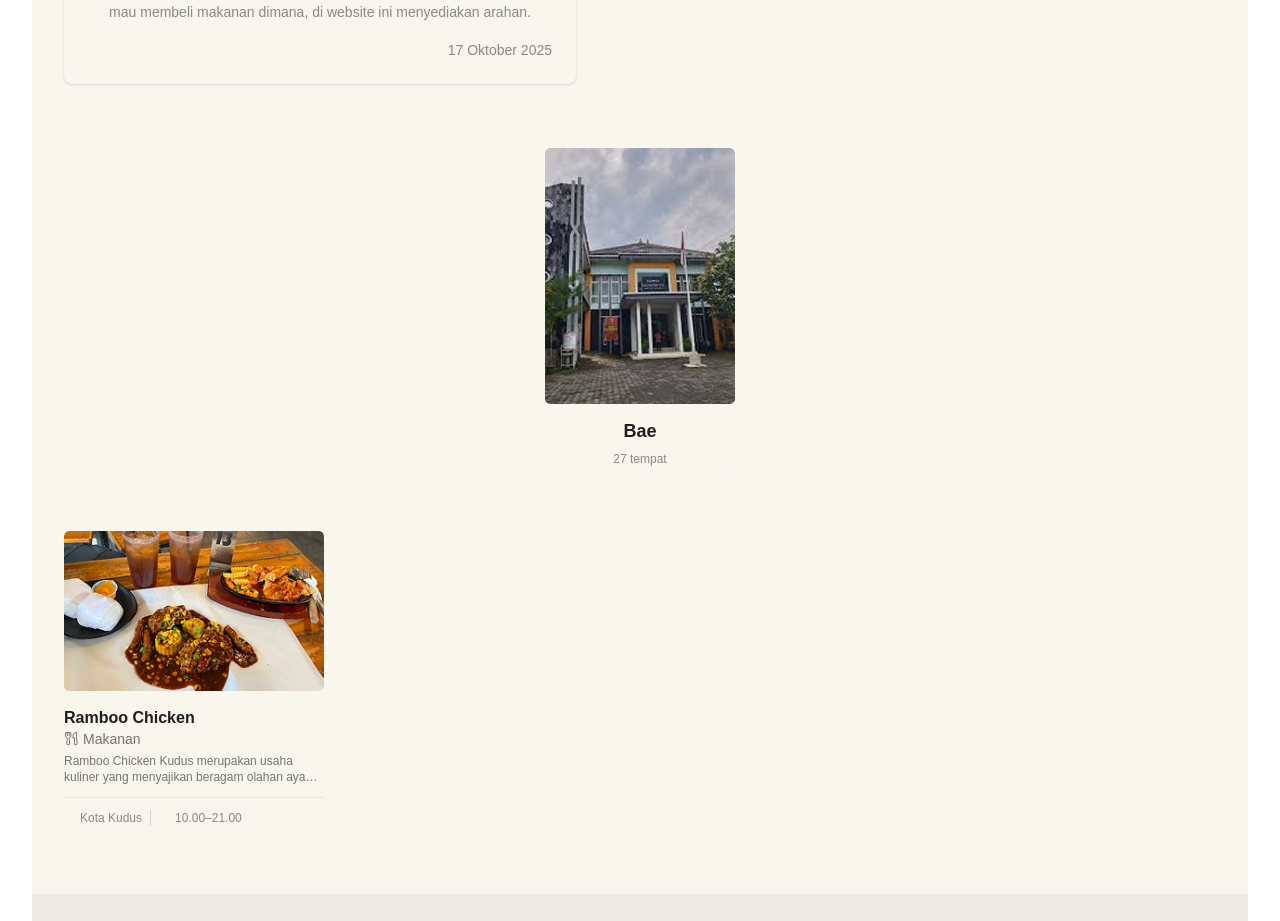
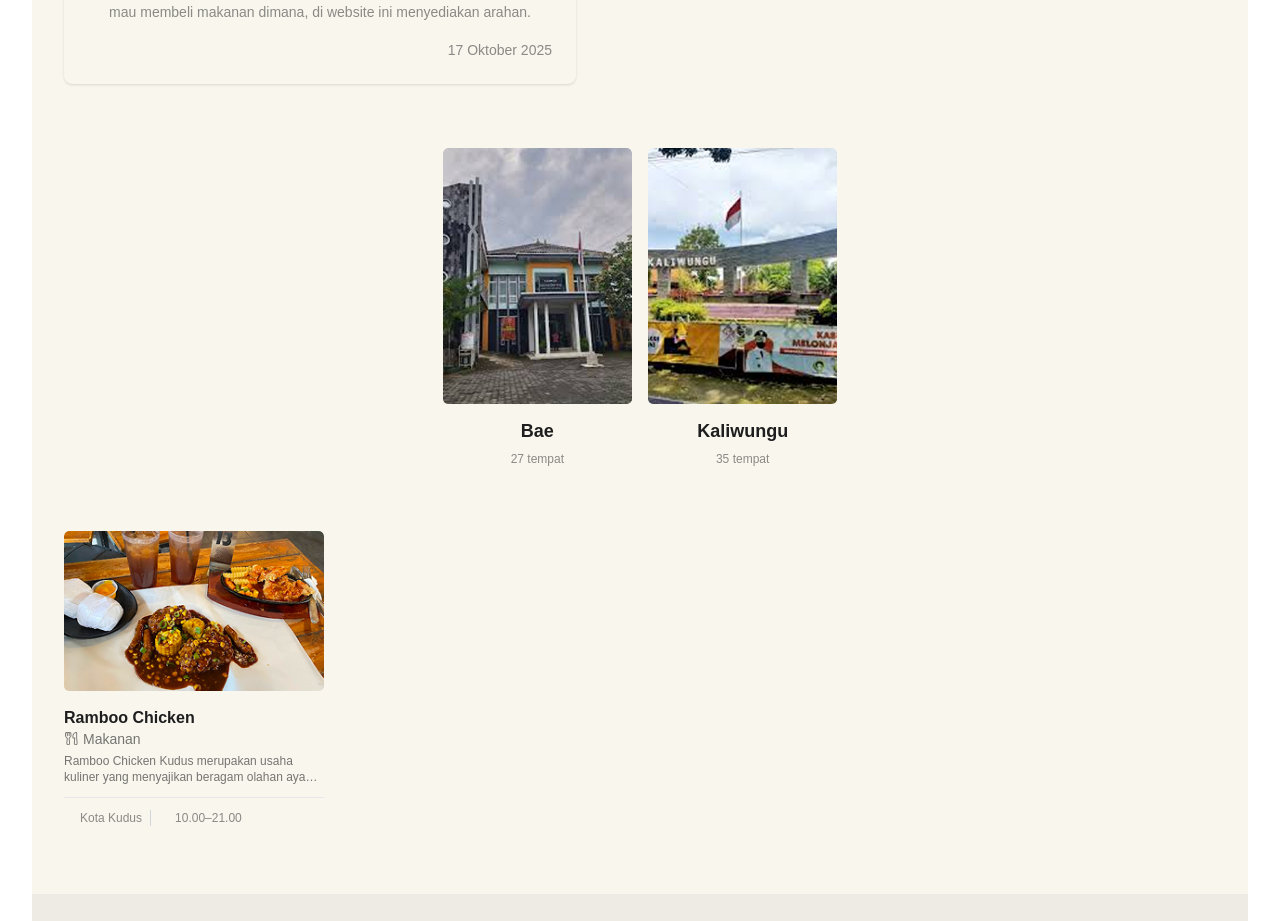
Before and after one commit to Choiranam/umkm-wong-kudus, a React (Vite) app: page / in a window 1280 px wide. Shown: the part 1363-2284 px from the top of the page. Built offline with nearby package versions, Linux system fonts and the light colour scheme; some icons are missing; the HTML template or start-up script is replaced by a standard one.

Commit message:
Feat:[AI] Create Dynamic KecamatanPage

```diff
--- a/src/components/KecamatanCard.jsx
+++ b/src/components/KecamatanCard.jsx
@@ -1,44 +1,39 @@
 import React from "react";
 import { motion } from "framer-motion";
+import { Link } from "react-router-dom"; // Import Link
 
-const KecamatanCard = () => {
-  const kecamatanData = [
-    { name: "Bae", placeCount: 27 },
-  ];
-
+// Terima { data } sebagai props
+const KecamatanCard = ({ data }) => {
   return (
-    <div className="p-6 flex justify-center items-center">
-      <div className="flex gap-4 flex-wrap justify-center">
-        {kecamatanData.map((kecamatan) => (
+    // Bungkus dengan Link, arahkan ke rute dinamis
+    <Link to={`/kecamatan/${data.slug}`}>
       <motion.div
-            key={kecamatan.name}
+        key={data.name}
         className="min-w-[180px] bg-light rounded-[5px] overflow-hidden cursor-pointer group"
         whileHover={{ y: -4 }}
         transition={{ duration: 0.2 }}
       >
-            {/* Gambar - Persegi Panjang VERTIKAL */}
+        {/* Gambar - Gunakan data.image */}
         <div className="relative rounded-[5px] overflow-hidden">
           <img
-                src="/images/sampel_kecamatan.png"
-                alt={kecamatan.name}
+            src={data.image} // Gunakan image dari props
+            alt={data.name}
             className="w-full h-64 object-cover"
           />
           <div className="absolute inset-0 bg-black/0 group-hover:bg-black/10 transition-all duration-300"></div>
         </div>
 
-            {/* Bagian teks */}
+        {/* Bagian teks - Gunakan data.name dan data.placeCount */}
         <div className="pt-4">
           <h3 className="text-lg font-bold text-dark leading-tight group-hover:text-orange transition-colors duration-300">
-                {kecamatan.name}
+            {data.name}
           </h3>
           <p className="text-dark/50 font-medium text-xs mt-2">
-                {kecamatan.placeCount} tempat
+            {data.placeCount} tempat
           </p>
         </div>
       </motion.div>
-        ))}
-      </div>
-    </div>
+    </Link>
   );
 };
 
--- a/src/pages/HomePage.jsx
+++ b/src/pages/HomePage.jsx
@@ -19,6 +19,20 @@ const HomePage = () => {
             image: "/images/sampel_umkm.png",
         },
     ]
+    const homeKecamatanData = [
+        {
+            name: "Bae",
+            slug: "bae", // 'slug' untuk URL
+            placeCount: 27,
+            image: "/images/sampel_kecamatan.png" // Ganti dengan gambar spesifik jika ada
+        },
+        {
+            name: "Kaliwungu",
+            slug: "kaliwungu", // 'slug' untuk URL
+            placeCount: 35,
+            image: "/images/sampel_kecamatan_2.png" // Ganti dengan gambar spesifik jika ada
+        },
+    ];
     return (
         <div className='bg-light min-h-screen'>
             <Navbar />
@@ -30,7 +44,13 @@ const HomePage = () => {
             <div className='flex flex-col gap-10 max-w-7xl mx-auto px-4 md:px-8 py-12'>
                 <ArtikelCard />
                 <ReviewCard />
-                <KecamatanCard />
+                <div className="p-6 flex justify-center items-center">
+                    <div className="flex gap-4 flex-wrap justify-center">
+                        {homeKecamatanData.map((kecamatan) => (
+                            <KecamatanCard key={kecamatan.slug} data={kecamatan} />
+                        ))}
+                    </div>
+                </div>
                 {umkmData.map((umkm, index) => (
                     <UMKMCard key={index} data={umkm} />
                 ))}
--- a/src/pages/KecamatanPage.jsx
+++ b/src/pages/KecamatanPage.jsx
@@ -1,4 +1,5 @@
-import React, { useState } from "react";
+import React, { useState, useEffect } from "react";
+import { useParams } from "react-router-dom"; // Import useParams
 import Navbar from "../components/Navbar";
 import HeroContent from "../components/HeroContent";
 import Footer from "../components/Footer";
@@ -6,43 +7,87 @@ import PageContainer from "../components/PageContainer";
 import UMKMCard from "../components/UMKMCard";
 import { Icon } from "@iconify/react";
 
+// --- (S) MOCK DATABASE ---
+// Buat database tiruan untuk semua data Kecamatan dan UMKM
+// Nantinya, ini bisa diganti dengan panggilan API
+
+const allKecamatanInfo = {
+  bae: {
+    name: "Bae",
+    title: "Daftar UMKM di Daerah Kecamatan Bae",
+    subtitle: "Temukan beragam produk lokal, kuliner, dan layanan terbaik dari pelaku UMKM asli Bae Kudus.",
+    image: "/images/hero_bae.jpg", // Ganti gambar hero jika perlu
+  },
+  kaliwungu: {
+    name: "Kaliwungu",
+    title: "Daftar UMKM di Daerah Kecamatan Kaliwungu Kudus",
+    subtitle: "Temukan beragam produk lokal, kuliner, dan layanan terbaik dari pelaku UMKM asli Kaliwungu Kudus.",
+    image: "/images/sampel_hero_content.jpeg",
+  }
+};
+
+const allUmkmData = [
+  // Data untuk Bae
+  { id: 1, name: "Soto Ayam Khas Bae", category: "Makanan", description: "Soto ayam legendaris di Bae.", location: "Bae", openHour: "07.00–15.00", image: "/images/sampel_umkm.png", kecamatanSlug: "bae" },
+  { id: 2, name: "Es Tebu Segar Bae", category: "Minuman", description: "Minuman es tebu murni.", location: "Bae", openHour: "09.00–17.00", image: "/images/sampel_umkm.png", kecamatanSlug: "bae" },
+  { id: 3, name: "Jasa Servis Elektronik Bae", category: "Jasa", description: "Servis TV, kulkas, dll.", location: "Bae", openHour: "08.00–16.00", image: "/images/sampel_umkm.png", kecamatanSlug: "bae" },
+
+  // Data untuk Kaliwungu
+  { id: 4, name: "Ramboo Chicken", category: "Makanan", description: "Ramboo Chicken Kudus...", location: "Kaliwungu", openHour: "10.00–21.00", image: "/images/sampel_umkm.png", kecamatanSlug: "kaliwungu" },
+  { id: 5, name: "Kopi Senja Kaliwungu", category: "Minuman", description: "Kedai kopi modern.", location: "Kaliwungu", openHour: "15.00–23.00", image: "/images/sampel_umkm.png", kecamatanSlug: "kaliwungu" },
+  { id: 6, name: "Cetak Undangan Kaliwungu", category: "Jasa", description: "Jasa percetakan dan desain.", location: "Kaliwungu", openHour: "09.00–17.00", image: "/images/sampel_umkm.png", kecamatanSlug: "kaliwungu" },
+  { id: 7, name: "Toko Sembako Kaliwungu", category: "Barang", description: "Menjual kebutuhan pokok.", location: "Kaliwungu", openHour: "06.00–20.00", image: "/images/sampel_umkm.png", kecamatanSlug: "kaliwungu" },
+];
+// --- (E) MOCK DATABASE ---
+
+
 const KecamatanPage = () => {
-  // Daftar kategori dengan iconify
+  // 1. Ambil 'slug' dari URL (cth: "bae" atau "kaliwungu")
+  const { slug } = useParams();
+
+  // Daftar kategori (sudah ada)
   const kategoriList = [
-    { id: 1, name: "Makanan", icon: "fluent:food-16-regular", color: "bg-orange text-white" },
+    { id: 1, name: "Makanan", icon: "fluent:food-16-regular" },
     { id: 2, name: "Minuman", icon: "fluent:drink-to-go-24-regular" },
     { id: 3, name: "Jasa", icon: "ph:wrench" },
     { id: 4, name: "Barang", icon: "lucide:package-open" },
     { id: 5, name: "Lainnya", icon: "basil:other-1-outline" },
   ];
 
+  // 2. State untuk data dinamis
   const [activeCategory, setActiveCategory] = useState("Makanan");
+  const [kecamatanInfo, setKecamatanInfo] = useState(null);
+  const [filteredUmkm, setFilteredUmkm] = useState([]);
 
-  // Data dummy UMKM (nanti bisa diganti dari API)
-  const umkmData = Array(9).fill({
-    name: "Ramboo Chicken",
-    category: "Makanan",
-    description:
-      "Ramboo Chicken Kudus merupakan usaha kuliner yang menyajikan beragam olahan ayam khas.",
-    location: "Kota Kudus",
-    openHour: "10.00–21.00",
-    image: "/images/sampel_umkm.png",
-  });
+  // 3. useEffect untuk memfilter data saat 'slug' atau 'activeCategory' berubah
+  useEffect(() => {
+    // Ambil info kecamatan berdasarkan slug
+    const info = allKecamatanInfo[slug] || null; // Cari info di mock DB
+    setKecamatanInfo(info);
+
+    // Filter UMKM berdasarkan slug KECAMATAN dan KATEGORI aktif
+    const umkms = allUmkmData.filter(
+      (umkm) => umkm.kecamatanSlug === slug && umkm.category === activeCategory
+    );
+    setFilteredUmkm(umkms);
+
+  }, [slug, activeCategory]); // Dependency array
+
 
   return (
     <div className="bg-light min-h-screen">
       <Navbar />
 
-      {/* Hero Section */}
+      {/* Hero Section - Dibuat Dinamis */}
       <HeroContent
-        image="/images/sampel_hero_content.jpeg"
-        title="Daftar UMKM di Daerah Kecamatan Kaliwungu Kudus"
-        subtitle="Temukan beragam produk lokal, kuliner, dan layanan terbaik dari pelaku UMKM asli Kaliwungu Kudus."
+        image={kecamatanInfo?.image || "/images/sampel_hero_content.jpeg"}
+        title={kecamatanInfo?.title || "Memuat Data Kecamatan..."}
+        subtitle={kecamatanInfo?.subtitle || "Silakan tunggu..."}
       />
 
       {/* Kategori Tabs + List UMKM */}
       <PageContainer variant="wide" className="py-10">
-        {/* Tabs Kategori */}
+        {/* Tabs Kategori (Logik sudah benar) */}
         <div className="flex flex-wrap justify-start gap-3 mb-10">
           {kategoriList.map((item) => (
             <button
@@ -57,27 +102,30 @@ const KecamatanPage = () => {
                 icon={item.icon}
                 width="18"
                 height="18"
-                className={`${activeCategory === item.name ? "text-white" : "text-dark"}`}
+                className={`${activeCategory === item.name ? "text-white" : "text-dark"
+                  }`}
               />
               {item.name}
             </button>
           ))}
         </div>
 
-        {/* Grid UMKM */}
-        <div
-          className="
-    grid gap-6
-    grid-cols-1 sm:grid-cols-2 md:grid-cols-3 lg:grid-cols-4 xl:grid-cols-5
-    justify-items-center
-  "
-        >
-          {umkmData.map((umkm, index) => (
-            <UMKMCard key={index} data={umkm} />
-          ))}
+        {/* Grid UMKM - Dibuat Dinamis */}
+        <div className="grid gap-6 grid-cols-1 sm:grid-cols-2 md:grid-cols-3 lg:grid-cols-4 xl:grid-cols-5 justify-items-center">
+          {/* Ganti 'umkmData.map' menjadi 'filteredUmkm.map' */}
+          {filteredUmkm.length > 0 ? (
+            filteredUmkm.map((umkm) => (
+              <UMKMCard key={umkm.id} data={umkm} />
+            ))
+          ) : (
+            // Tampilkan pesan jika tidak ada data
+            <p className="col-span-full text-center text-dark/50">
+              Tidak ada UMKM yang ditemukan untuk kategori "{activeCategory}" di Kecamatan {kecamatanInfo?.name || slug}.
+            </p>
+          )}
         </div>
 
-        {/* Pagination */}
+        {/* Pagination (Anda bisa tambahkan logikanya nanti) */}
         <div className="flex justify-center mt-10">
           <div className="flex items-center gap-2">
             {/* Tombol kiri */}
--- a/src/routes/AppRoutes.jsx
+++ b/src/routes/AppRoutes.jsx
@@ -29,7 +29,7 @@ const AppRoutes = () => {
                 <Route path="/pencarian" element={<PencarianPage />} />
 
                 {/* Kecamatan Route */}
-                <Route path="/kecamatan" element={<KecamatanPage />} />
+                <Route path="/kecamatan/:slug" element={<KecamatanPage />} />
 
                 {/* Kategori Route */}
                 <Route path="/kategori" element={<KategoriPage />} />
```
Also changed, not shown: public/images/hero_bae.jpg (added), public/images/sampel_kecamatan_2.png (added). Lines whose indentation alone changed are shown as unchanged.
